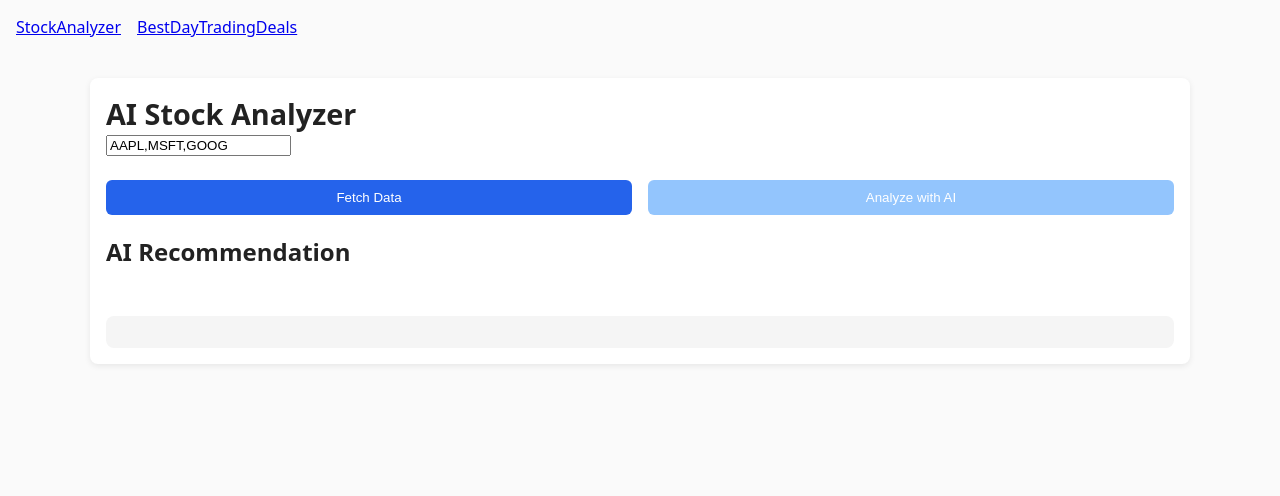
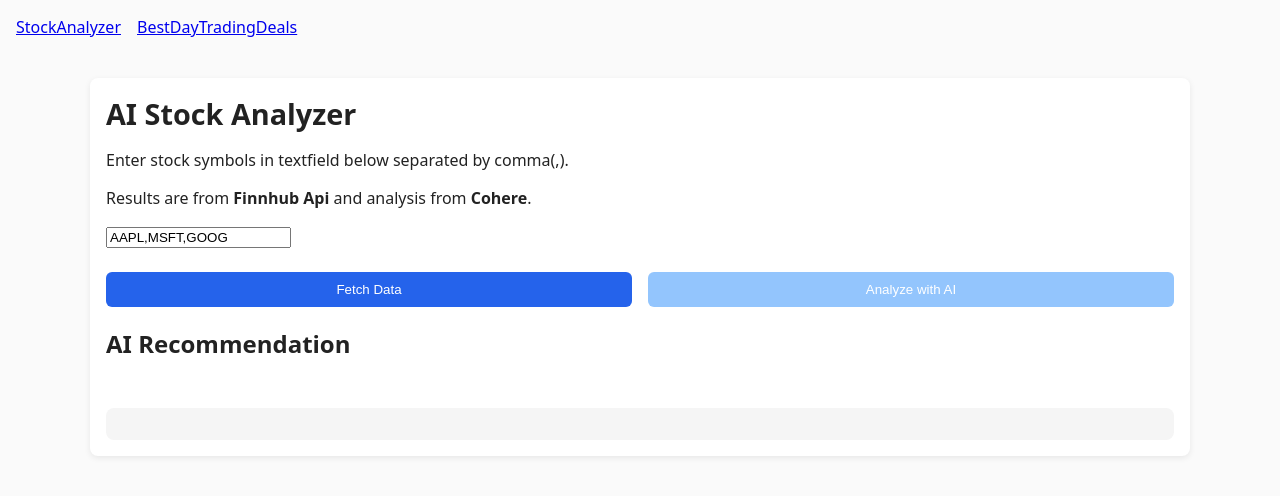
Before and after one commit to sanjeevdg/trading-app-client, a React (Create React App) app: page /StockAnalyzer in a window 1280 px wide. Shown: the top 496 px of the page. Built offline with nearby package versions, Linux system fonts and the light colour scheme.

Commit message:
oct17-2025-1209pm

```diff
--- a/src/components/BestDayTradingDeals.tsx
+++ b/src/components/BestDayTradingDeals.tsx
@@ -55,6 +55,7 @@ const BestDayTradingDeals: React.FC = () => {
     <div className="container">
       <div className="header">
         <h1>🔥 Best Day Trading Deals</h1>
+        <h5>Returns top five stocks using Yahoo finance quote api and Cohere AI for the analysis.</h5>
         <button onClick={fetchDeals} disabled={loading}>
           {loading ? "Loading..." : "Get Latest Deals"}
         </button>
--- a/src/components/StockAnalyzer.jsx
+++ b/src/components/StockAnalyzer.jsx
@@ -121,6 +121,8 @@ remarkPlugins={[remarkGfm]}
     <div className="container">
       <div className="card">
         <h1>AI Stock Analyzer</h1>
+        <p>Enter stock symbols in textfield below separated by comma(,).</p>
+        <p>Results are from <b>Finnhub Api</b> and analysis from <b>Cohere</b>.</p>
         <input
           value={symbols}
           onChange={(e) => setSymbols(e.target.value)}
```
